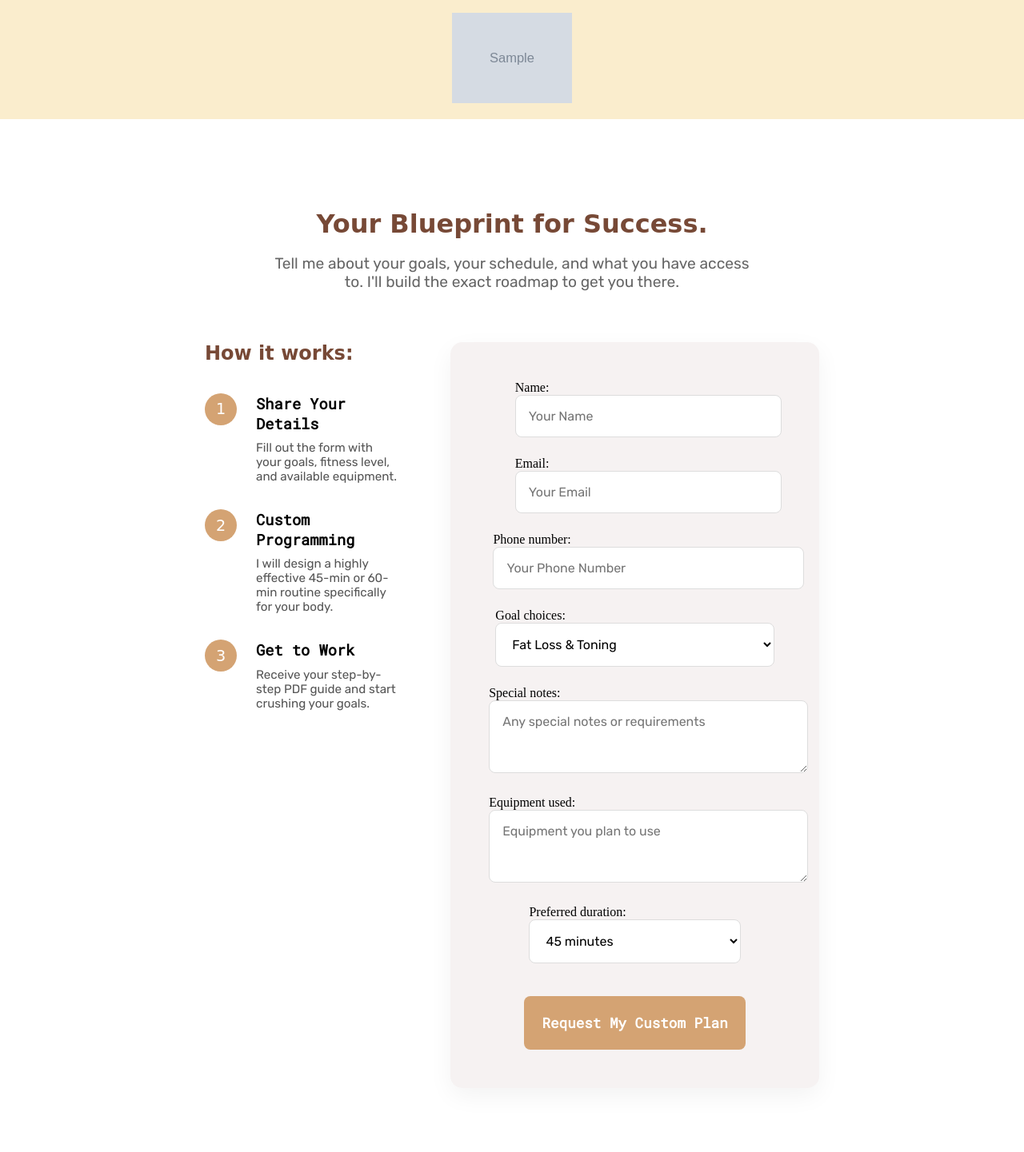
After one commit to whyme-duh/sapp-fit, a Django app: page /custom-service/ in a window 1280 px wide. The commit adds this page. Shown: the whole page at 80% size. Run offline with Django 4.2, Linux system fonts and the light colour scheme; tables that the repository leaves empty hold one stand-in row (values such as "Sample post"); grey boxes marked "Sample" are stand-in pictures; some libraries are stand-ins or nearby versions; some web fonts are replaced.

Commit message:
adding a custom service request system

```diff
--- a/website/form.py
+++ b/website/form.py
@@ -1,6 +1,6 @@
 from django import forms
 from django.utils import timezone
-from website.models import Booking, Client, Service
+from website.models import Booking, Client, CustomService, Service
 
 
 class BookingForm(forms.Form):
@@ -32,3 +32,30 @@ class ClientForm(forms.ModelForm):
     class Meta:
         model = Client
         fields = "__all__"
+
+
+class CustomServiceForm(forms.Form):
+
+    name = forms.CharField(max_length=100, widget=forms.TextInput(attrs={'class': 'form-control', 'placeholder': 'Your Name'}))
+    email = forms.EmailField(widget=forms.EmailInput(attrs={'class': 'form-control', 'placeholder': 'Your Email'}))
+    phone_number = forms.CharField(max_length=10, required=False, widget=forms.TextInput(attrs={'class': 'form-control', 'placeholder': 'Your Phone Number'}))
+    goal_choices = forms.ChoiceField(
+        choices=CustomService.GOAL_CHOICES,
+        widget=forms.Select(attrs={'class': 'form-control'})
+    )
+    special_notes = forms.CharField(
+        max_length=500,
+        widget=forms.Textarea(
+            attrs={'class': 'form-control', 'placeholder': 'Any special notes or requirements', 'rows': 3}
+        )
+    )
+    equipment_used = forms.CharField(
+        max_length=500,
+        widget=forms.Textarea(
+            attrs={'class': 'form-control', 'placeholder': 'Equipment you plan to use', 'rows': 3}
+        )
+    )
+    preferred_duration = forms.ChoiceField(
+        choices=CustomService.DURATION_OPTIONS,
+        widget=forms.Select(attrs={'class': 'form-control'})
+    )
--- a/website/models.py
+++ b/website/models.py
@@ -117,3 +117,33 @@ class Booking(models.Model):
 
     def __str__(self):
         return f'{self.name} - {self.service.title}'
+
+
+class CustomService(models.Model):
+
+    GOAL_CHOICES = [
+        ("Fat Loss & Toning" , "Fat Loss & Toning"),
+        ("Building Muscle & Strength" , "Building Muscle & Strength"),
+        ("General Health & Mobility" , "General Health & Mobility"),
+        ("Rehabilitation" , "Rehabilitation"),
+        ("HYROX / Event Prep", "HYROX / Event Prep"),
+        ("Other" , "Other")
+    ]
+
+    DURATION_OPTIONS = [
+        ("45 minutes", "45 minutes"),
+        ("1 hour", "1 hour"),
+        ("30 minutes", "30 minutes"),
+    ]
+
+    name = models.CharField(max_length=100)
+    email = models.EmailField()
+    phone_number = models.IntegerField( max_length = 10)
+    goal_choices = models.CharField(max_length=200, choices = GOAL_CHOICES, blank=True)
+    created_at = models.DateTimeField(auto_now_add=True)
+    special_notes = models.TextField(blank=True)
+    equipment_used = models.TextField(blank=True)
+    preffered_duration = models.CharField(max_length=20, choices=DURATION_OPTIONS, blank=True)
+
+    def __str__(self):
+        return f'{self.name} - Custom Service Request'
--- /dev/null
+++ b/website/static/website/customrequeststyle.css
@@ -0,0 +1,185 @@
+/* Container & Header */
+.request-container {
+    width: var(--container-width);
+    margin: calc(var(--margin-top) + 2em) auto var(--margin-top) auto;
+}
+
+.request-header {
+    text-align: center;
+    margin-bottom: 4em;
+}
+
+.request-header .subtitle {
+    font-family: var(--paragraph-font);
+    color: #666;
+    font-size: 1.2em;
+    max-width: 600px;
+    margin: 1em auto 0 auto;
+}
+
+/* Split Layout */
+.request-split {
+    display: flex;
+    gap: 4em;
+    justify-content: space-between;
+}
+
+.request-info {
+    flex: 1;
+}
+
+.request-form-wrapper {
+    flex: 1.5; /* Gives the form slightly more room */
+    background-color: #F6F2F2;
+    padding: 3em;
+    border-radius: 15px;
+    box-shadow: 0 10px 30px rgba(0,0,0,0.05);
+}
+
+/* Left Side: Steps */
+.request-info h2 {
+    font-family: var(--title-family);
+    color: #774936;
+    margin-bottom: 1.5em;
+}
+
+.step {
+    display: flex;
+    gap: 1.5em;
+    margin-bottom: 2em;
+}
+
+.step-num {
+    background-color: var(--button-color);
+    color: white;
+    width: 40px;
+    height: 40px;
+    display: flex;
+    justify-content: center;
+    align-items: center;
+    border-radius: 50%;
+    font-family: var(--title-family);
+    font-size: 1.2em;
+    flex-shrink: 0;
+}
+
+.step h3 {
+    font-family: var(--role-font);
+    margin-bottom: 0.5em;
+}
+
+.step p {
+    font-family: var(--paragraph-font);
+    color: #555;
+    font-size: 0.95em;
+}
+
+/* Right Side: The Form UI */
+.custom-form {
+    display: flex;
+    flex-direction: column;
+    gap: 1.5em;
+}
+
+.form-row {
+    display: flex;
+    gap: 1.5em;
+}
+
+.form-group {
+    display: flex;
+    flex-direction: column;
+    width: 100%;
+}
+
+.form-group label {
+    font-family: var(--role-font);
+    font-weight: bold;
+    margin-bottom: 0.5em;
+    font-size: 0.9em;
+}
+
+.custom-form input[type="text"],
+.custom-form input[type="email"],
+.custom-form select,
+.custom-form textarea {
+    padding: 1em;
+    border: 1px solid #ddd;
+    border-radius: 8px;
+    font-family: var(--paragraph-font);
+    font-size: 1em;
+    width: 100%;
+    background-color: white;
+}
+
+.custom-form input:focus,
+.custom-form select:focus,
+.custom-form textarea:focus {
+    outline: 2px solid var(--button-color);
+    border-color: transparent;
+}
+
+/* Custom Radio Buttons for Time Selection */
+.radio-group {
+    display: flex;
+    gap: 1em;
+}
+
+.radio-card {
+    flex: 1;
+    position: relative;
+    cursor: pointer;
+}
+
+.radio-card input {
+    position: absolute;
+    opacity: 0; /* Hide the default circle */
+}
+
+.radio-card span {
+    display: block;
+    text-align: center;
+    padding: 1em;
+    border: 2px solid #ddd;
+    border-radius: 8px;
+    font-family: var(--role-font);
+    transition: 0.3s ease;
+    background-color: white;
+}
+
+.radio-card input:checked + span {
+    border-color: var(--button-color);
+    background-color: rgba(212, 163, 115, 0.1); /* Very light tint of your button color */
+    color: #774936;
+    font-weight: bold;
+}
+
+/* Submit Button */
+.submit-btn {
+    background-color: var(--button-color);
+    color: white;
+    border: none;
+    padding: 1.25em;
+    font-size: 1.1em;
+    font-family: var(--role-font);
+    font-weight: bold;
+    border-radius: 8px;
+    cursor: pointer;
+    margin-top: 1em;
+    transition: 0.3s;
+}
+
+.submit-btn:hover {
+    background-color: #b65329;
+}
+
+/* Mobile Responsiveness */
+@media only screen and (max-width: 1024px) {
+    .request-container { width: 90%; }
+    .request-split { flex-direction: column; gap: 3em; }
+    .form-row { flex-direction: column; gap: 1.5em; }
+}
+@media only screen and (max-width: 768px) {
+    .request-form-wrapper { padding: 1.5em; }
+    .radio-group { flex-direction: column; } /* Stacks the 45/60 min buttons */
+}
--- a/website/static/website/style.css
+++ b/website/static/website/style.css
@@ -21,6 +21,8 @@
     --blog-title:'Roboto Condensed', sans-serif;
     --navbar-color: #faedcd;
     --button-color: #d4a373;
+    --text-primary: #4A3B32;
+
 }
 
 *{
--- /dev/null
+++ b/website/templates/website/service/customservicepage.html
@@ -0,0 +1,60 @@
+{%extends 'website/index.html'%}
+
+{%load static %}
+{% block extra_css %}
+<link rel="stylesheet" href="{% static 'website/customrequeststyle.css' %}">
+
+{% endblock %}
+
+<title>{% block title %}
+
+Custom Service Request
+
+{% endblock %}</title>
+
+{% block content %}
+{% include 'website/navbar.html' %}
+
+<div class="request-container">
+    <div class="request-header">
+        <h1 class="title">Your Blueprint for Success.</h1>
+        <p class="subtitle">Tell me about your goals, your schedule, and what you have access to. I'll build the exact roadmap to get you there.</p>
+    </div>
+
+    <div class="request-split">
+        <div class="request-info">
+            <h2>How it works:</h2>
+            <div class="step">
+                <div class="step-num">1</div>
+                <div>
+                    <h3>Share Your Details</h3>
+                    <p>Fill out the form with your goals, fitness level, and available equipment.</p>
+                </div>
+            </div>
+            <div class="step">
+                <div class="step-num">2</div>
+                <div>
+                    <h3>Custom Programming</h3>
+                    <p>I will design a highly effective 45-min or 60-min routine specifically for your body.</p>
+                </div>
+            </div>
+            <div class="step">
+                <div class="step-num">3</div>
+                <div>
+                    <h3>Get to Work</h3>
+                    <p>Receive your step-by-step PDF guide and start crushing your goals.</p>
+                </div>
+            </div>
+        </div>
+
+        <div class="request-form-wrapper">
+            <form action="" method="POST" class="custom-form">
+                {% csrf_token %}
+                {{form.as_p}}
+
+                <button type="submit" class="submit-btn">Request My Custom Plan</button>
+            </form>
+        </div>
+    </div>
+</div>
+{% endblock %}
--- a/website/urls.py
+++ b/website/urls.py
@@ -1,10 +1,11 @@
 from django.contrib import admin
 from django.urls import path
-from website.views import client_view, delete_client, index, BlogPostView, BlogDetailView, service_detail_view, edit_client
+from website.views import client_view, custom_service_request, delete_client, index, BlogPostView, BlogDetailView, service_detail_view, edit_client
 
 urlpatterns = [
     path('', index, name ="home-page"),
     path('services/<slug:slug>/', service_detail_view, name ="service-detail"),
+    path('custom-service/', custom_service_request, name ="custom-service"),
     path('blogs/', BlogPostView, name='blogs'),
     path('blogs/<slug:slug>/', BlogDetailView, name='blog-detail'),
     path('clients/', client_view, name='client-view'),
--- a/website/views.py
+++ b/website/views.py
@@ -2,11 +2,11 @@ import datetime
 from django.shortcuts import get_object_or_404, redirect, render
 import threading
 from sapfit import settings
-from .models import AboutAndQuote, Booking, Client, Service, Blog, Testimonial
+from .models import AboutAndQuote, Booking, Client, CustomService, Service, Blog, Testimonial
 from django.contrib.auth.decorators import login_required
 from  django.contrib import messages
 from django_ratelimit.decorators import ratelimit
-from .form import BookingForm, ClientForm
+from .form import BookingForm, ClientForm, CustomServiceForm
 from django.core.mail import send_mail
 
 
@@ -89,8 +89,57 @@ def service_detail_view(request, slug):
     service = Service.objects.get(slug = slug)
     other_services = Service.objects.all().exclude(slug = slug)
     about = AboutAndQuote.objects.all()
-    return render(request, 'website/servicedetail.html', context = {'service' : service, 'about' : about, "other_services" : other_services, 'form' : form})
+    return render(request, 'website/service/servicedetail.html', context = {'service' : service, 'about' : about, "other_services" : other_services, 'form' : form})
 
+def custom_service_request(request):
+    form = CustomServiceForm()
+    about = AboutAndQuote.objects.all()
+    if request.method == "POST":
+        form = CustomServiceForm(request.POST)
+        if form.is_valid():
+            name = form.cleaned_data['name']
+            email = form.cleaned_data['email']
+            phone_number = form.cleaned_data['phone_number']
+            goal_choices = form.cleaned_data['goal_choices']
+            special_notes = form.cleaned_data['special_notes']
+            equipment_used = form.cleaned_data['equipment_used']
+            preferred_duration = form.cleaned_data['preferred_duration']
+
+            subject  = f"New Custom Service Request from {name}"
+            message = f"""
+            You have received a new custom service request.
+
+            Name: {name}
+            Email: {email}
+            Phone Number: {phone_number}
+            Goal: {goal_choices}
+            Special Notes: {special_notes}
+            Equipment Used: {equipment_used}
+            Preferred Duration: {preferred_duration}
+
+            Log into the SAPPFIT dashboard to review this request.
+            """
+            try:
+                send_mail(
+                    subject,
+                    message,
+                    settings.EMAIL_HOST_USER,
+                    ['saprinashrestha72@gmail.com'],
+                    fail_silently=False,
+                )
+                CustomService.objects.create(
+                    name=name,
+                    email=email,
+                    phone_number=phone_number,
+                    goal_choices=goal_choices,
+                    special_notes=special_notes,
+                    equipment_used=equipment_used,
+                    preferred_duration=preferred_duration
+                )
+                messages.success(request, f'Your custom service request has been submitted!')
+            except:
+                messages.error(request, f'Error occurred while submitting the request. Please try again.')
+    return render(request, 'website/service/customservicepage.html', {'form':form, 'about' : about})
 
 
 def BlogDetailView(request, slug):
```
Also changed, not shown: website/templates/website/home.html (+11 -0 lines), website/migrations/0027_customservice.py (added), website/templates/website/service/servicedetail.html (renamed from website/templates/website/servicedetail.html).
